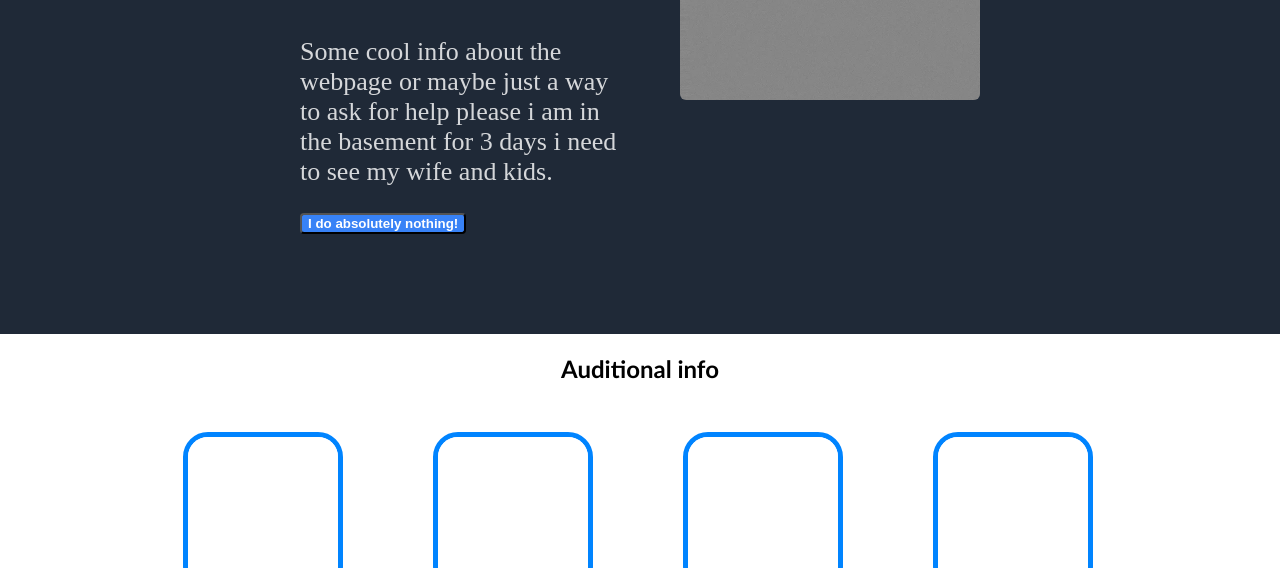
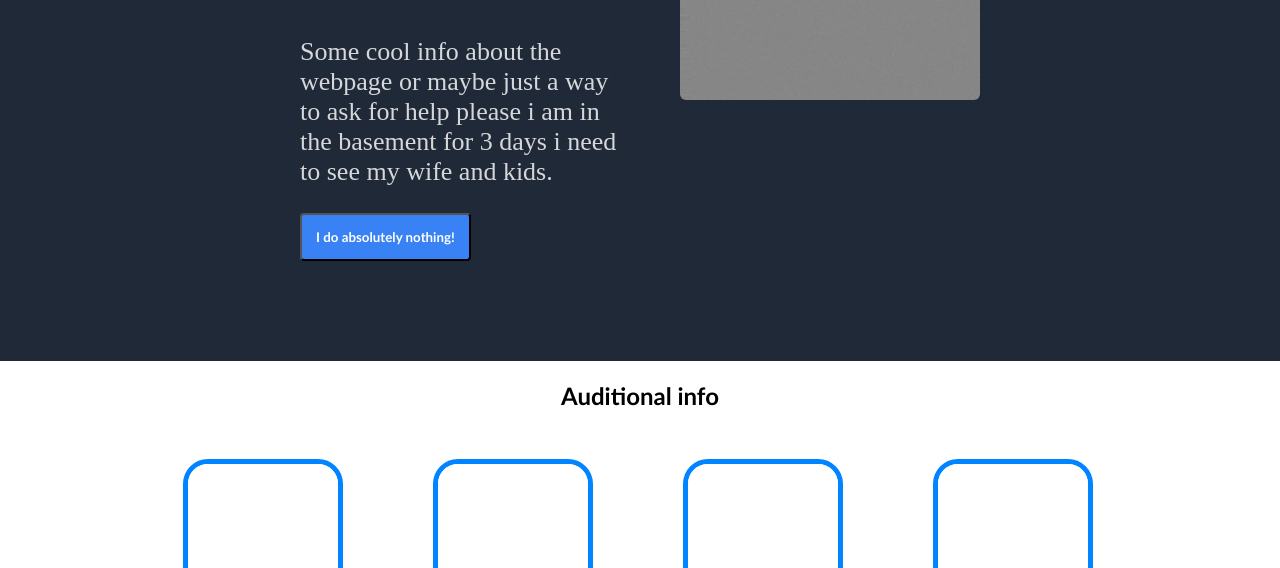
Before and after one commit to giwrgosteg/odin-landing-page, a plain HTML site: page index.html in a window 1280 px wide. Shown: the part 232-800 px from the top of the page. Drawn offline with Linux system fonts and the light colour scheme.

Commit message:
Ok this time its final!

```diff
--- a/style.css
+++ b/style.css
@@ -29,10 +29,12 @@ h2 {
 }
 
 button {
+    font-family: 'Gill Sans', 'Gill Sans MT', Calibri, 'Trebuchet MS', sans-serif;
     font-weight: bold;
     background-color: #3882F6;
     color: white;
     border-radius: 4px;
+    padding: 14px;
 }
 
 footer {
```
